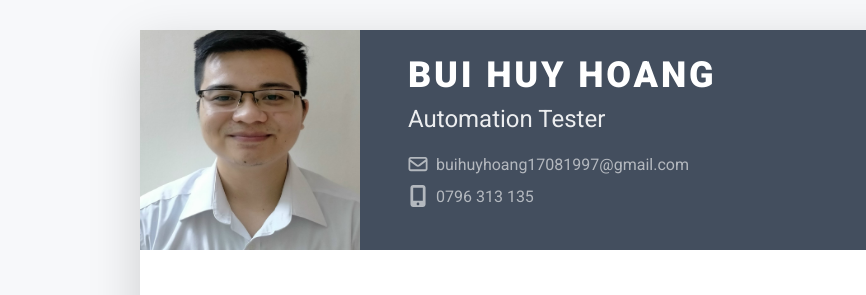
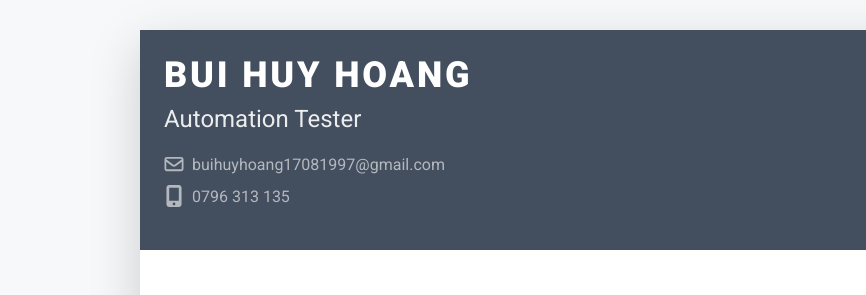
Before and after one commit to buihuyhoang170897/buihuyhoang170897.github.io, a plain HTML site: page index.html in a window 1280 px wide. Shown: the top 295 px of the page, 0-866 px from the left. Drawn offline with Linux system fonts and the light colour scheme.

Commit message:
Update index.html
d

```diff
--- a/index.html
+++ b/index.html
@@ -29,9 +29,7 @@
     <div class="resume-wrapper-inner mx-auto text-start bg-white shadow-lg">
         <header class="resume-header pt-4 pt-md-0">
             <div class="row">
-                <div class="col-block col-md-auto resume-picture-holder text-center text-md-start">
-                    <img alt="" class="picture" src="assets/images/profile.jpg" height="220px">
-                </div><!--//col-->
+
                 <div class="col">
                     <div class="row p-4 justify-content-center justify-content-md-between">
                         <div class="primary-info col-auto">
```
